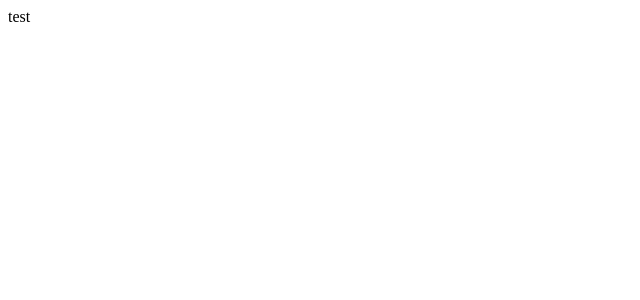
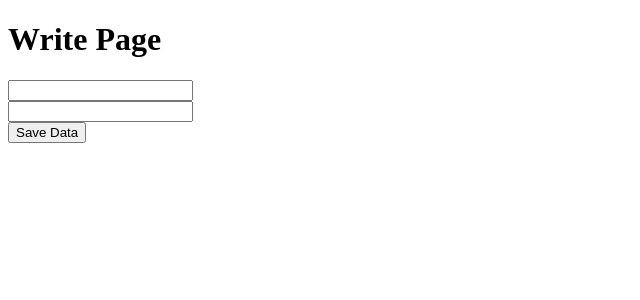
Before and after one commit to nourhijazi03/react2024, a React (Create React App) app: page / in a window 1280 px wide. Shown: the top 300 px of the page, without its empty margins (0-640 px from the left). Built offline with nearby package versions, Linux system fonts and the light colour scheme.

Commit message:
write phase

```diff
--- a/package.json
+++ b/package.json
@@ -6,8 +6,11 @@
     "@testing-library/jest-dom": "^5.17.0",
     "@testing-library/react": "^13.4.0",
     "@testing-library/user-event": "^13.5.0",
+    "dotenv": "^16.4.5",
+    "firebase": "^11.0.1",
     "react": "^18.3.1",
     "react-dom": "^18.3.1",
+    "react-router-dom": "^6.27.0",
     "react-scripts": "5.0.1",
     "web-vitals": "^2.1.4"
   },
--- a/src/App.js
+++ b/src/App.js
@@ -1,5 +1,18 @@
+import { BrowserRouter as Router, Route, Routes } from "react-router-dom";
+import Write from "./Components/Write";
+
+
 function App() {
-  return <div className="App">test</div>;
+  return <div className="App">
+
+<Router>
+  <Routes>
+    <Route path="/" element={<Write/>}/>
+    <Route path="/write" element={<Write/>}/>
+  </Routes>
+</Router>
+
+  </div>;
 }
 
 export default App;
--- /dev/null
+++ b/src/Components/Write.js
@@ -0,0 +1,45 @@
+import React from "react";
+import { useState } from "react";
+import app from "../firebaseConfig";
+import { getDatabase, ref, set, push } from "firebase/database";
+
+function Write() {
+  let [value1, setValue1] = useState("");
+  let [value2, setValue2] = useState("");
+
+  const saveData = async () => {
+    const db = getDatabase(app);
+    const newDocRef = push(ref, (db, "nature/fruits"));
+    set(newDocRef, {
+      fruitName: value1,
+      fruitDef: value2,
+    })
+      .then(() => {
+        alert("data saved successfully!");
+      })
+      .catch((error) => {
+        alert("error:", error.message);
+      });
+  };
+
+  return (
+    <div>
+      <h1>Write Page</h1>
+      <input
+        type="text"
+        value={value1}
+        onChange={(e) => setValue1(e.target.value)}
+      />
+      <br />
+      <input
+        type="text"
+        value={value2}
+        onChange={(e) => setValue2(e.target.value)}
+      />
+      <br />
+      <button onClick={saveData}>Save Data</button>
+    </div>
+  );
+}
+
+export default Write;
--- /dev/null
+++ b/src/firebaseConfig.js
@@ -0,0 +1,22 @@
+// Import the functions you need from the SDKs you need
+import { initializeApp } from "firebase/app";
+import { getAnalytics } from "firebase/analytics";
+// TODO: Add SDKs for Firebase products that you want to use
+// https://firebase.google.com/docs/web/setup#available-libraries
+
+// Your web app's Firebase configuration
+// For Firebase JS SDK v7.20.0 and later, measurementId is optional
+const firebaseConfig = {
+  apiKey: "AIzaSyCQnkzIKBDebvvqF31pMIkQcnrnlSszI74",
+  authDomain: "backend1-5c959.firebaseapp.com",
+  projectId: "backend1-5c959",
+  storageBucket: "backend1-5c959.firebasestorage.app",
+  messagingSenderId: "133948742234",
+  appId: "1:133948742234:web:e4b935d7f90714ff495663",
+  measurementId: "G-JVCL9D11PB",
+};
+
+// Initialize Firebase
+const app = initializeApp(firebaseConfig);
+const analytics = getAnalytics(app);
+export default app;
--- a/src/index.js
+++ b/src/index.js
@@ -1,12 +1,7 @@
-import React from 'react';
-import ReactDOM from 'react-dom/client';
+import React from "react";
+import ReactDOM from "react-dom/client";
 
-import App from './App';
+import App from "./App";
 
-
-const root = ReactDOM.createRoot(document.getElementById('root'));
-root.render(
-  <React.StrictMode>
-    <App />
-  </React.StrictMode>
-);
+const root = ReactDOM.createRoot(document.getElementById("root"));
+root.render(<App />);
```
Also changed, not shown: 2 other files (tests, documents, lock files or other folders).
